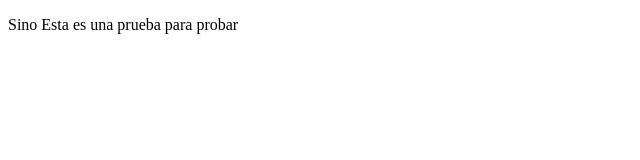
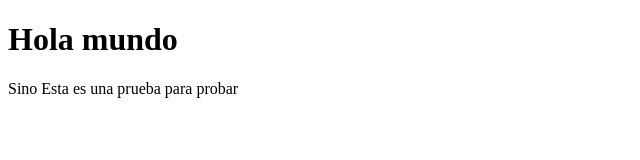
Before and after one commit to ander24508e/Practica-titulacion, a plain HTML site: page index.html in a window 1280 px wide. Shown: the whole page, without its empty margins (0-640 px from the left). Drawn offline with Linux system fonts and the light colour scheme.

Commit message:
Update index.html
Agregar titulo

```diff
--- a/index.html
+++ b/index.html
@@ -3,10 +3,10 @@
 <head>
     <meta charset="UTF-8">
     <meta name="viewport" content="width=device-width, initial-scale=1.0">
-    <title>Document</title>
+    <title>Endara-Shop-Car</title>
 </head>
 <body>
+    <h1>Hola mundo</h1>
   <p>Sino Esta es una prueba para probar</p>
-
 </body>
 </html>
```
